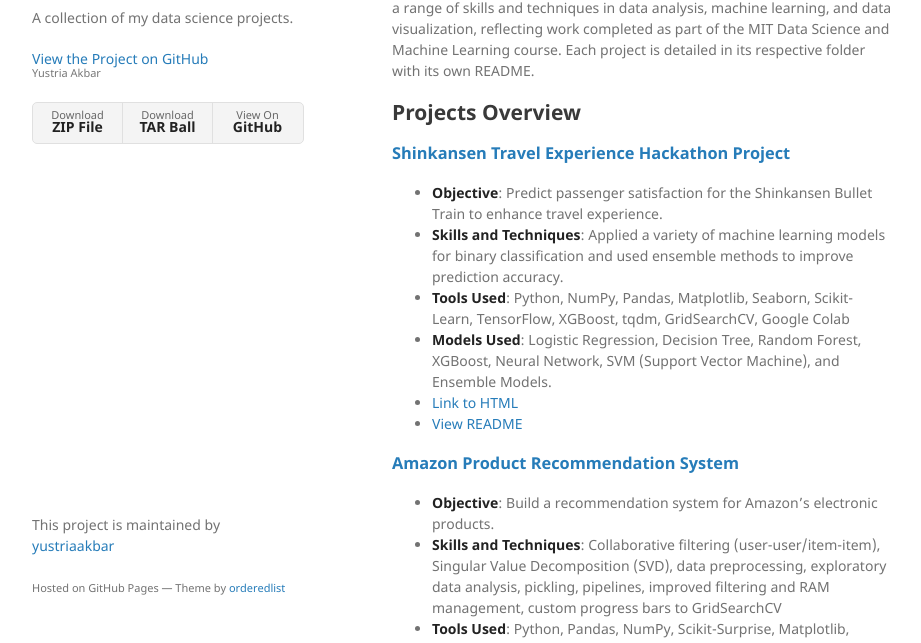
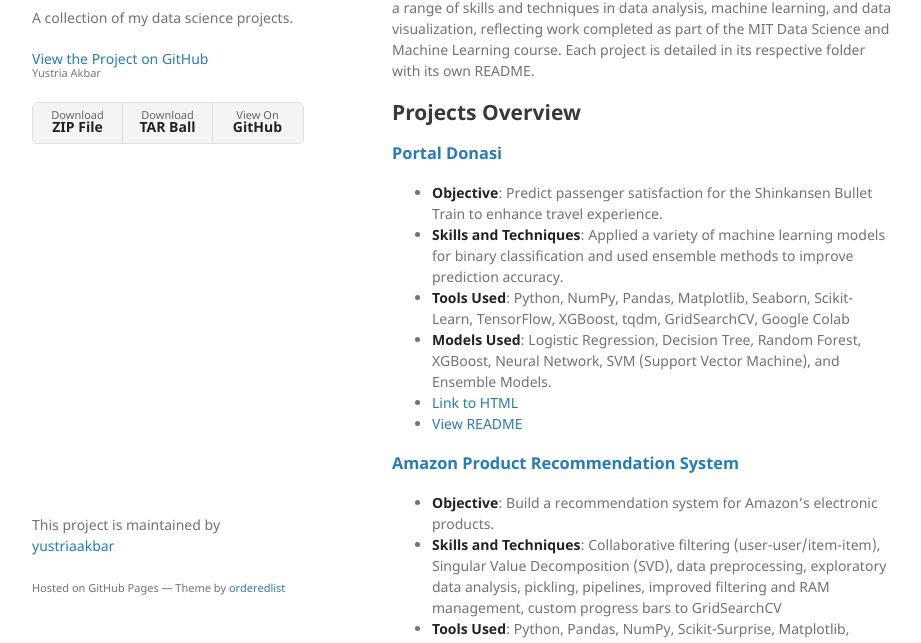
Before and after one commit to technight2359/my-portofolio, a plain HTML site: page index.html in a window 1280 px wide. Shown: the part 133-776 px from the top of the page, without its empty margins (178-1099 px from the left). Drawn offline with Linux system fonts and the light colour scheme; files whose address does not match are found by name.

Commit message:
update project donasi

```diff
--- a/index.html
+++ b/index.html
@@ -37,9 +37,9 @@
         data analysis, machine learning, and data visualization, reflecting work completed as part of the MIT Data
         Science and Machine Learning course. Each project is detailed in its respective folder with its own README.</p>
       <h2 id="projects-overview">Projects Overview</h2>
-      <h3 id="shinkansen-travel-experience-hackathon-project"><a
-          href="https://github.com/dam-runner/Data-Science-Projects/tree/main/Hackathon%20Satisfaction%20Prediction">Shinkansen
-          Travel Experience Hackathon Project</a></h3>
+        <h3 id="shinkansen-travel-experience-hackathon-project"><a
+          href="project/portal-donasi/index.html">Portal Donasi</a>
+        </h3>
       <ul>
         <li><strong>Objective</strong>: Predict passenger satisfaction for the Shinkansen Bullet Train to enhance travel
           experience.</li>
```
